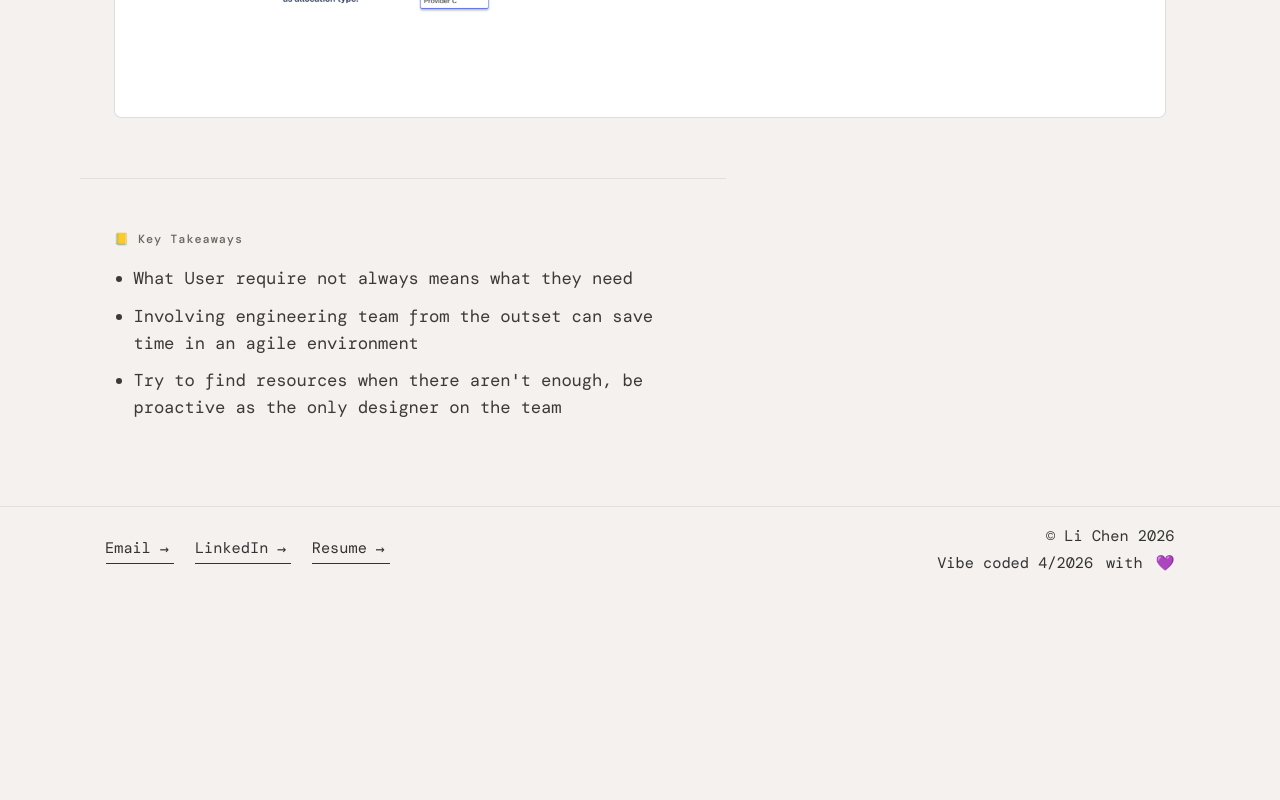
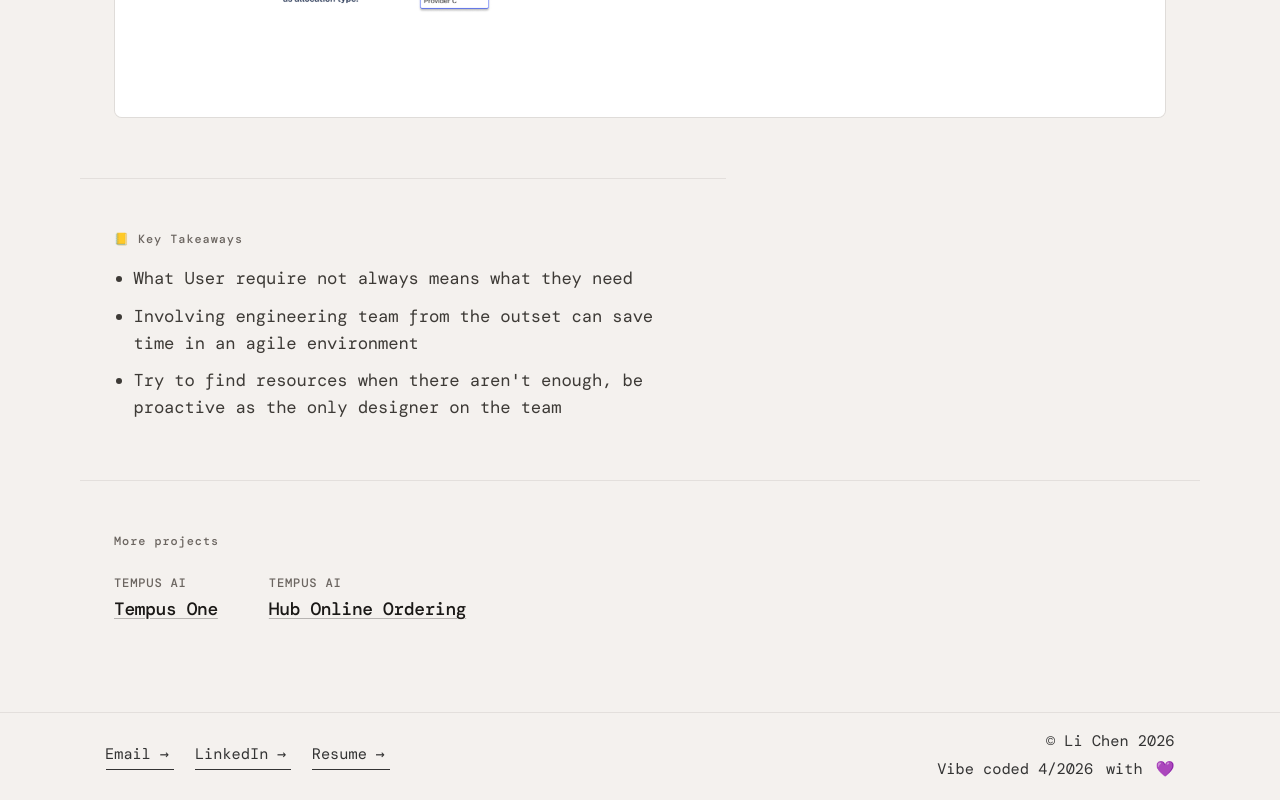
Before and after one commit to chenlichenli/my-portfolio, a React (Vite) app: page /iqueue-for-clinics in a window 1280 px wide. Shown: the part 6736-7536 px from the top of the page. Before the commit the page ends 7331 px from the top, so only its background shows below. Built offline with nearby package versions, Linux system fonts and the light colour scheme; no server answers; a web font is replaced by a local one.

Commit message:
feat: integrate CaseStudyMoreProjects component into TempusOneCaseStudy, HubOnlineOrderingCaseStudy, and IQueueForClinicsCaseStudy for enhanced navigation and project visibility

```diff
--- /dev/null
+++ b/src/components/CaseStudyMoreProjects.tsx
@@ -0,0 +1,35 @@
+import { Link } from 'react-router-dom'
+
+const PROJECTS = [
+  { slug: 'tempus-one', title: 'Tempus One', company: 'Tempus AI' },
+  { slug: 'hub-online-ordering', title: 'Hub Online Ordering', company: 'Tempus AI' },
+  { slug: 'iqueue-for-clinics', title: 'iQueue for Clinics', company: 'LeanTaaS' },
+] as const
+
+export type CaseStudyProjectSlug = (typeof PROJECTS)[number]['slug']
+
+type CaseStudyMoreProjectsProps = {
+  /** Current case study — the other two are linked. */
+  excludeSlug: CaseStudyProjectSlug
+}
+
+export function CaseStudyMoreProjects({ excludeSlug }: CaseStudyMoreProjectsProps) {
+  const others = PROJECTS.filter((p) => p.slug !== excludeSlug)
+  return (
+    <nav className="case-more-projects" aria-labelledby="case-more-projects-heading">
+      <h2 id="case-more-projects-heading" className="case-tempus-intro-heading">
+        More projects
+      </h2>
+      <ul className="case-more-projects-list">
+        {others.map((p) => (
+          <li key={p.slug}>
+            <Link to={`/${p.slug}`} className="case-more-projects-link">
+              <span className="case-more-projects-company">{p.company}</span>
+              <span className="case-more-projects-title">{p.title}</span>
+            </Link>
+          </li>
+        ))}
+      </ul>
+    </nav>
+  )
+}
--- a/src/pages/HubOnlineOrderingCaseStudy.tsx
+++ b/src/pages/HubOnlineOrderingCaseStudy.tsx
@@ -1,5 +1,6 @@
 import type { ReactNode } from 'react'
 import { CaseStudyDesignDetails } from '../components/CaseStudyDesignDetails'
+import { CaseStudyMoreProjects } from '../components/CaseStudyMoreProjects'
 import { HeroGlassProject } from '../components/HeroGlassLanding'
 import { useAustinWeather } from '../hooks/useAustinWeather'
 import './TempusOneCaseStudy.css'
@@ -128,6 +129,8 @@ export function HubOnlineOrderingCaseStudy() {
           ))}
         </ul>
       </section>
+
+      <CaseStudyMoreProjects excludeSlug="hub-online-ordering" />
     </article>
   )
 }
--- a/src/pages/IQueueForClinicsCaseStudy.tsx
+++ b/src/pages/IQueueForClinicsCaseStudy.tsx
@@ -1,4 +1,5 @@
 import { CaseStudyDesignDetails } from '../components/CaseStudyDesignDetails'
+import { CaseStudyMoreProjects } from '../components/CaseStudyMoreProjects'
 import { HeroGlassProject } from '../components/HeroGlassLanding'
 import { useAustinWeather } from '../hooks/useAustinWeather'
 import './TempusOneCaseStudy.css'
@@ -169,6 +170,8 @@ export function IQueueForClinicsCaseStudy() {
           ))}
         </ul>
       </section>
+
+      <CaseStudyMoreProjects excludeSlug="iqueue-for-clinics" />
     </article>
   )
 }
--- a/src/pages/TempusOneCaseStudy.css
+++ b/src/pages/TempusOneCaseStudy.css
@@ -313,6 +313,77 @@
   color: #4972ff;
 }
 
+/* Cross-links to other case studies — rhythm matches impact / problem */
+.case-more-projects {
+  margin-top: clamp(2.25rem, 5vw, 3.5rem);
+  padding-top: clamp(2rem, 4.5vw, 3rem);
+  border-top: 1px solid var(--border);
+  width: 100%;
+  min-width: 0;
+}
+
+.case-more-projects-list {
+  margin: clamp(0.75rem, 2vw, 1rem) 0 0;
+  padding: 0;
+  list-style: none;
+  display: flex;
+  flex-direction: column;
+  gap: clamp(0.85rem, 2vw, 1.15rem);
+}
+
+@media (min-width: 560px) {
+  .case-more-projects-list {
+    flex-direction: row;
+    flex-wrap: wrap;
+    column-gap: clamp(1.75rem, 5vw, 3rem);
+    row-gap: 1rem;
+  }
+}
+
+.case-more-projects-link {
+  display: inline-flex;
+  flex-direction: column;
+  align-items: flex-start;
+  gap: 0.2rem;
+  text-decoration: none;
+  color: inherit;
+  padding: 0.15rem 0;
+  border-radius: 0.25rem;
+}
+
+.case-more-projects-link:hover {
+  text-decoration: none;
+}
+
+.case-more-projects-link:focus-visible {
+  outline: 2px solid var(--accent);
+  outline-offset: 3px;
+}
+
+.case-more-projects-company {
+  font-family: var(--font-ui);
+  font-size: 0.72rem;
+  font-weight: 600;
+  letter-spacing: 0.06em;
+  text-transform: uppercase;
+  color: var(--text-muted);
+}
+
+.case-more-projects-title {
+  font-family: var(--font-ui);
+  font-size: clamp(1rem, 1.4vw, 1.12rem);
+  font-weight: 600;
+  letter-spacing: -0.02em;
+  color: var(--text-heading);
+  text-decoration: underline;
+  text-underline-offset: 0.18em;
+  text-decoration-color: color-mix(in srgb, var(--text-heading) 28%, transparent);
+}
+
+.case-more-projects-link:hover .case-more-projects-title {
+  text-decoration-color: var(--accent);
+}
+
 /* Rail = dots + lines only; labels live in a separate row so copy never shares the rail row */
 .case-tempus-timeline-stack {
   display: flex;
--- a/src/pages/TempusOneCaseStudy.tsx
+++ b/src/pages/TempusOneCaseStudy.tsx
@@ -1,4 +1,5 @@
 import type { ReactNode } from 'react'
+import { CaseStudyMoreProjects } from '../components/CaseStudyMoreProjects'
 import { HeroGlassProject } from '../components/HeroGlassLanding'
 import { useAustinWeather } from '../hooks/useAustinWeather'
 import './TempusOneCaseStudy.css'
@@ -218,6 +219,8 @@ export function TempusOneCaseStudy() {
           ))}
         </ul>
       </section>
+
+      <CaseStudyMoreProjects excludeSlug="tempus-one" />
     </article>
   )
 }
```
